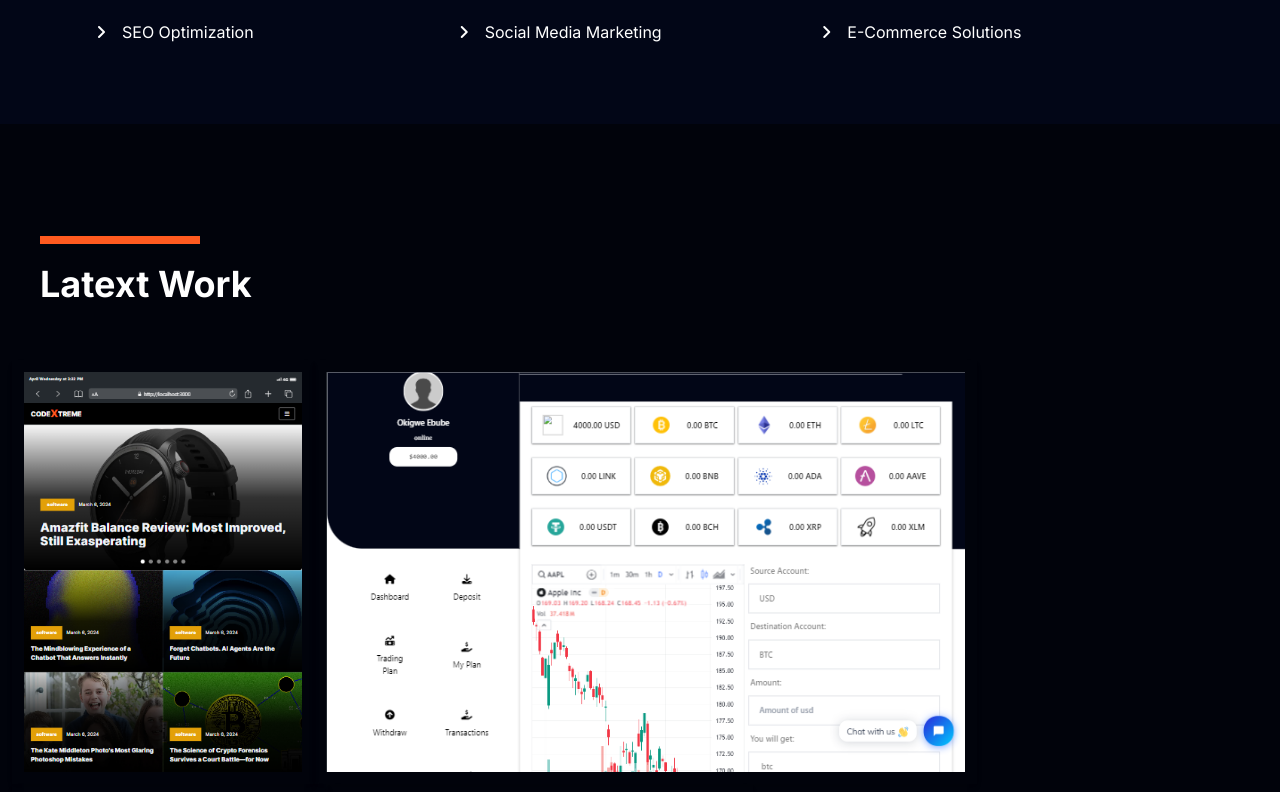
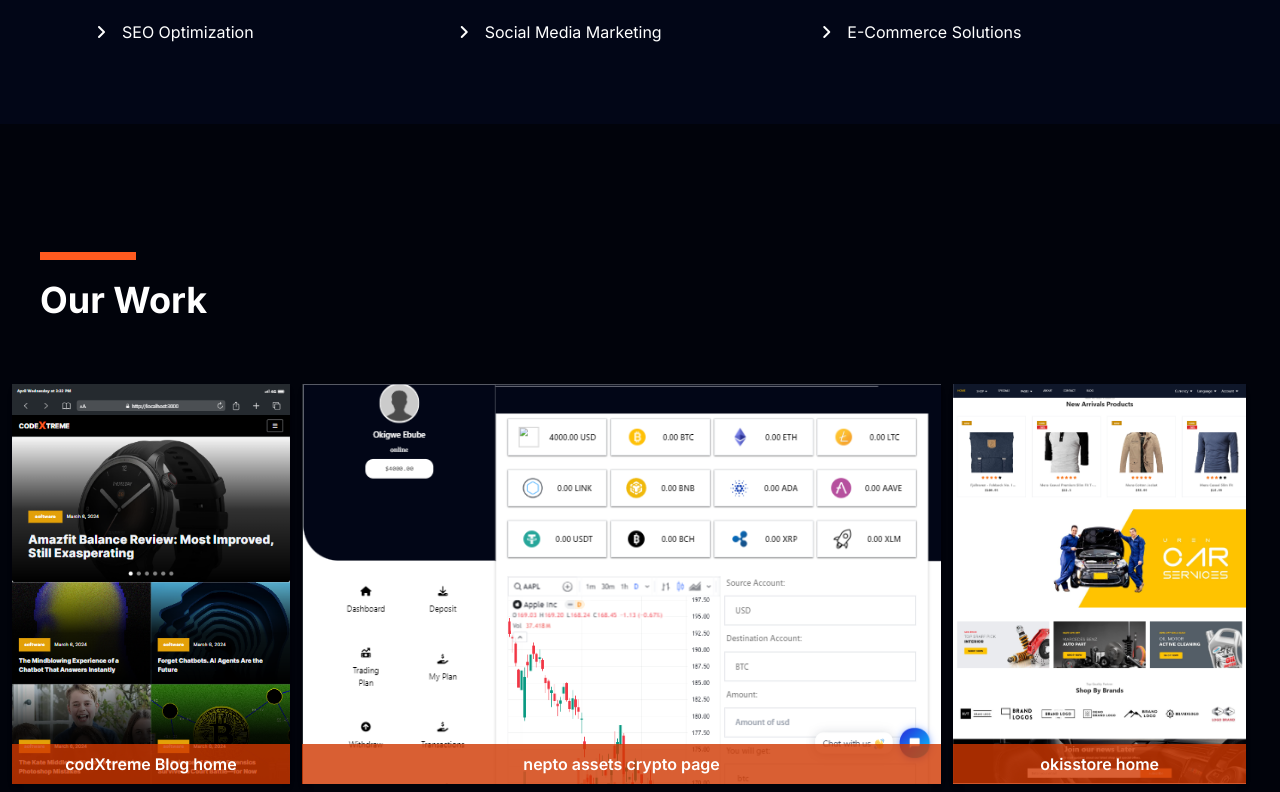
Before and after one commit to EbubeIreneaus/codXtreme, a Next.js app: page / in a window 1280 px wide. Shown: the part 2068-2860 px from the top of the page. Built offline with nearby package versions, Linux system fonts and the light colour scheme.

Commit message:
our work design completed

```diff
--- /dev/null
+++ b/app/_components/agency/Aboutus.tsx
@@ -0,0 +1,12 @@
+import React from "react";
+
+function Aboutus(){
+
+    return (
+        <div>
+
+        </div>
+    )
+}
+
+export default Aboutus
--- a/app/_components/agency/HeadingTxt.tsx
+++ b/app/_components/agency/HeadingTxt.tsx
@@ -4,7 +4,7 @@
 
     return (
         <div>
-            <span className=" w-40 py-1 bg-orange-500 mb-5 block"></span>
+            <span className=" w-24 py-1 bg-orange-500 mb-5 block"></span>
             <h2 className="text-4xl font-bold text-white">{text}</h2>
         </div>
     )
--- a/app/_components/agency/LatestWork.tsx
+++ b/app/_components/agency/LatestWork.tsx
@@ -23,19 +23,24 @@
   ];
 
   return (
-    <div className="py-28 bg-black/50">
-      <div className="mb-14 px-10 ">
-        <HeadingTxt text="Latext Work" />
+    <div className="py-32 bg-black/50">
+      <div className="mb-16 px-10 ">
+        <HeadingTxt text="Our Work" />
       </div>
 
-      <ul className="flex flex-wrap mx-auto px-3">
+      <ul className="flex flex-wrap mx-auto px-3 gap-3">
         {works.map((work, index) => (
-          <li key={work.title} className={`inline shadow-md p-3`}>
+          <li key={work.title} className="inline shadow-md  relative hover:-mt-5 transition-all ease-in-out duration-300">
             <img
               src={`/img/work/${work.src}`}
               alt={work.title.toLowerCase()}
               className="object-cover max-h-[400px]"
             />
+           <div className="py-2 w-full absolute z-20 bg-orange-600/80 bottom-0 left-0 text-center font-semibold">
+            <p>
+              {work.title}
+            </p>
+           </div>
           </li>
         ))}
       </ul>
```
